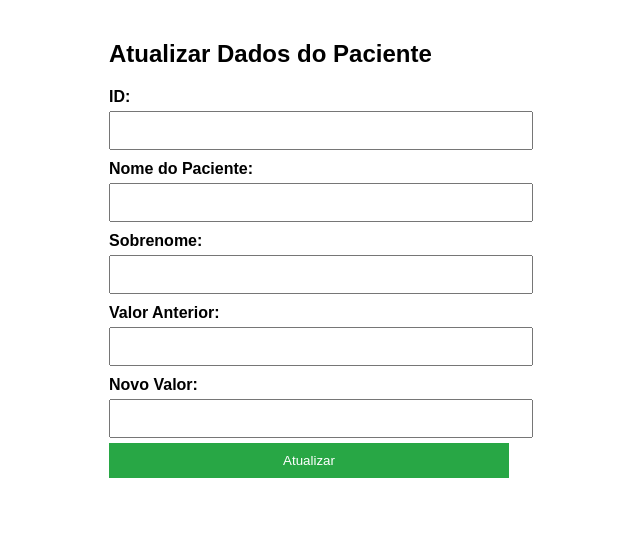
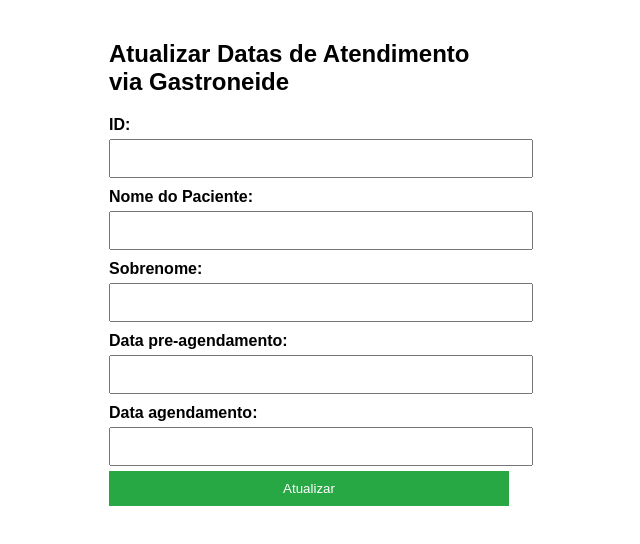
Before and after one commit to 726920/atualizar_agenda, a plain HTML site: page index.html in a window 1280 px wide. Shown: the whole page, without its empty margins (331-971 px from the left). Drawn offline with Linux system fonts and the light colour scheme.

Commit message:
Add files via upload

```diff
--- a/index.html
+++ b/index.html
@@ -14,7 +14,7 @@
 </head>
 <body>
 
-    <h2>Atualizar Dados do Paciente</h2>
+    <h2>Atualizar Datas de Atendimento via Gastroneide</h2>
 
     <form id="updateForm">
         <label for="id">ID:</label>
@@ -26,10 +26,10 @@
         <label for="sobrenome">Sobrenome:</label>
         <input type="text" id="sobrenome" name="sobrenome" required>
 
-        <label for="valor_anterior">Valor Anterior:</label>
+        <label for="valor_anterior">Data pre-agendamento:</label>
         <input type="text" id="valor_anterior" name="valor_anterior" required>
 
-        <label for="novo_valor">Novo Valor:</label>
+        <label for="novo_valor">Data agendamento:</label>
         <input type="text" id="novo_valor" name="novo_valor" required>
 
         <button type="submit">Atualizar</button>
```
